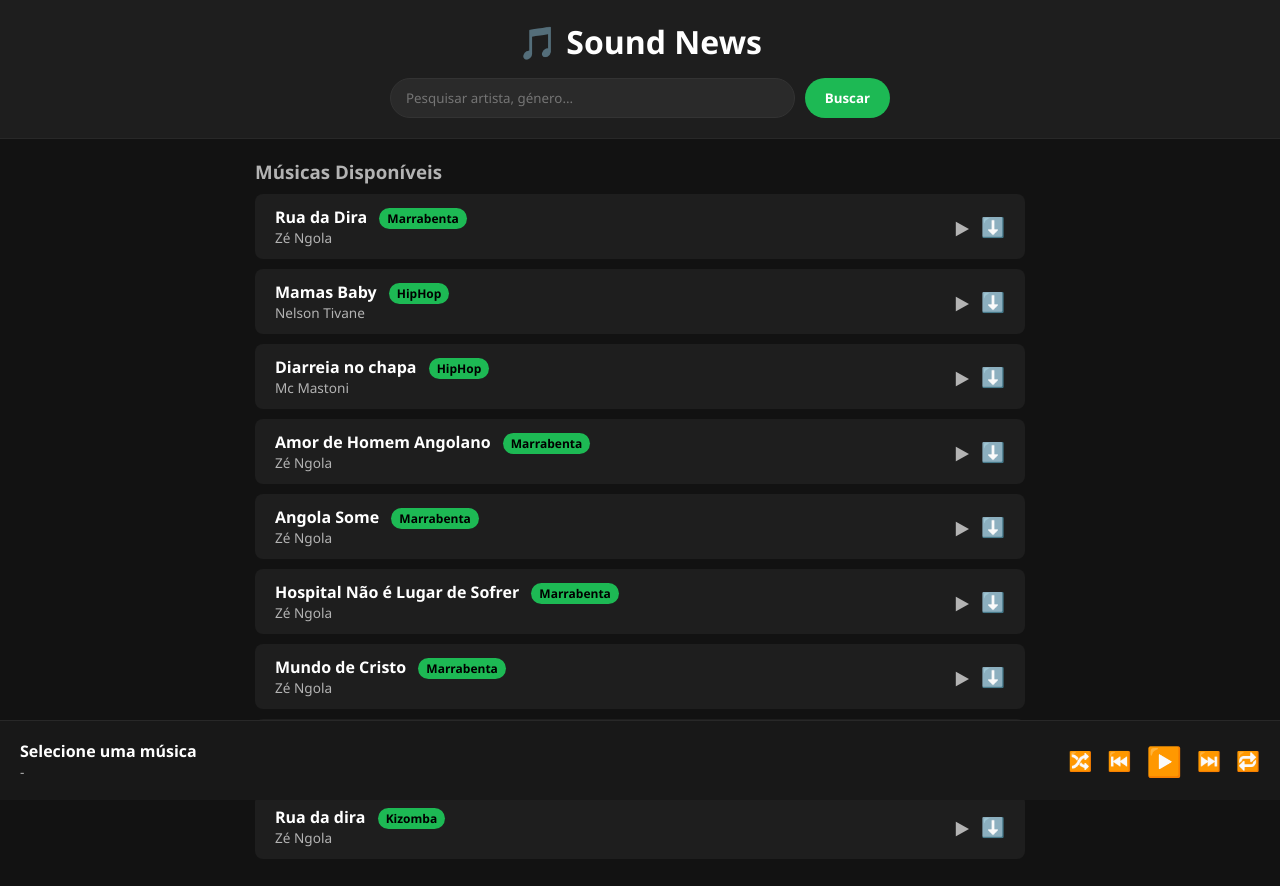
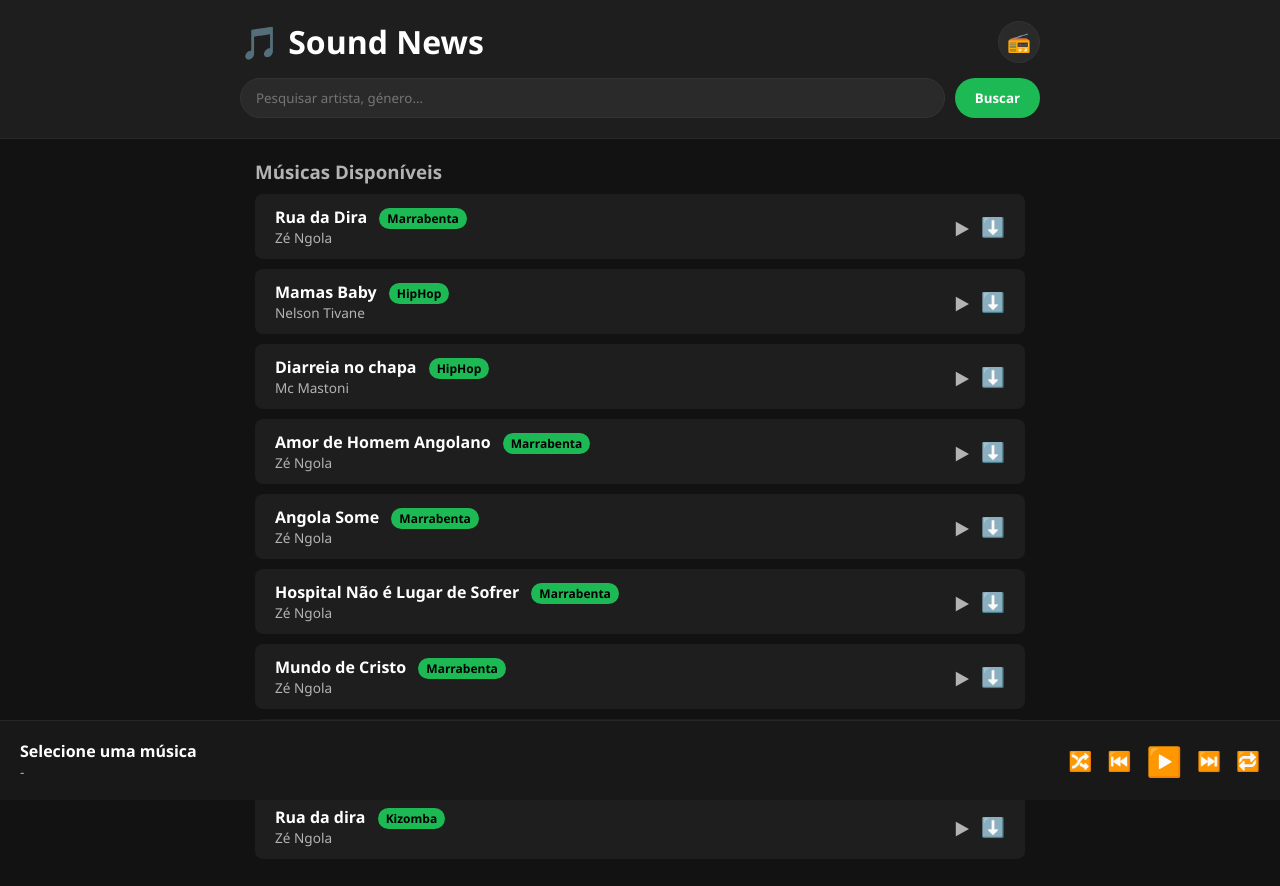
Before and after one commit to victorchitive1-jpg/Sound-News.github.io, a plain HTML site: page index.html in a window 1280 px wide. Drawn offline with Linux system fonts and the light colour scheme.

Commit message:
Radio Fm
Added header section with logo and radio button.

```diff
--- a/index.html
+++ b/index.html
@@ -12,6 +12,7 @@
             --secondary-color: #b3b3b3;
             --accent-color: #1db954;
             --player-bg: #181818;
+            --radio-active: #ff4757;
         }
 
         * {
@@ -29,16 +30,64 @@
 
         header {
             padding: 20px;
-            text-align: center;
             background-color: var(--card-bg);
             border-bottom: 1px solid #282828;
+        }
+
+        .header-top {
+            display: flex;
+            align-items: center;
+            justify-content: space-between;
+            max-width: 800px;
+            margin: 0 auto;
+        }
+
+        .logo-area {
+            display: flex;
+            align-items: center;
+            gap: 10px;
+        }
+
+        /* Botão do Ícone da Rádio */
+        .btn-radio-icon {
+            background: #2a2a2a;
+            border: 1px solid #333;
+            border-radius: 50%;
+            width: 42px;
+            height: 42px;
+            display: flex;
+            align-items: center;
+            justify-content: center;
+            font-size: 1.2rem;
+            cursor: pointer;
+            transition: all 0.2s ease;
+            color: #fff;
+        }
+
+        .btn-radio-icon:hover {
+            transform: scale(1.08);
+            border-color: var(--accent-color);
+        }
+
+        /* Animação quando a rádio está AOVIVO */
+        .btn-radio-icon.aovivo {
+            background-color: var(--radio-active);
+            border-color: var(--radio-active);
+            box-shadow: 0 0 12px rgba(255, 71, 87, 0.6);
+            animation: pulseira 1.5s infinite;
+        }
+
+        @keyframes pulseira {
+            0% { transform: scale(1); }
+            50% { transform: scale(1.06); }
+            100% { transform: scale(1); }
         }
 
         .search-box {
             display: flex;
             justify-content: center;
             gap: 10px;
-            max-width: 500px;
+            max-width: 800px;
             margin: 15px auto 0;
         }
 
@@ -181,7 +230,14 @@
 <body>
 
     <header>
-        <h1>🎵 Sound News</h1>
+        <div class="header-top">
+            <div class="logo-area">
+                <h1>🎵 Sound News</h1>
+            </div>
+            <!-- Ícone Clicável da Rádio (Sem texto) -->
+            <button class="btn-radio-icon" id="btn-radio" onclick="toggleRadio()" title="Ligar/Desligar Rádio Sound News">📻</button>
+        </div>
+
         <div class="search-box">
             <input type="text" id="input-busca" placeholder="Pesquisar artista, género..." onkeyup="tratarEnter(event)">
             <button onclick="executarPesquisa()">Buscar</button>
@@ -193,7 +249,10 @@
         <div class="lista-musicas" id="lista-musicas"></div>
     </div>
 
+    <!-- Leitor de Áudio Principal -->
     <audio id="audio-player"></audio>
+    <!-- Stream de Áudio da Rádio -->
+    <audio id="radio-player" src="https://stream.zeno.fm/f3wvbbqmdg8uv"></audio>
 
     <!-- Mini Player -->
     <div class="mini-player">
@@ -208,7 +267,6 @@
             <button class="btn-controle btn-play" id="btn-play" onclick="togglePlay()">▶️</button>
             <button class="btn-controle" onclick="mudarMusica(1)">⏭️</button>
             <button class="btn-controle" id="btn-repeat" onclick="toggleRepeat()">🔁</button>
-            <!-- Botão de Download no Player -->
             <a class="btn-acao" id="btn-download-player" href="#" download title="Baixar Música" style="display: none;">⬇️</a>
         </div>
     </div>
@@ -220,13 +278,47 @@
         let isPlaying = false;
         let isShuffle = false;
         let isRepeat = false;
+        let isRadioPlaying = false;
 
         const audio = document.getElementById('audio-player');
+        const radioAudio = document.getElementById('radio-player');
+        const btnRadio = document.getElementById('btn-radio');
         const containerLista = document.getElementById('lista-musicas');
         const btnPlay = document.getElementById('btn-play');
         const btnDownloadPlayer = document.getElementById('btn-download-player');
 
-        // Carregar do musicas.json
+        // Alternar Rádio (Ligar / Desligar)
+        function toggleRadio() {
+            if (isRadioPlaying) {
+                // Desligar Rádio
+                radioAudio.pause();
+                isRadioPlaying = false;
+                btnRadio.classList.remove('aovivo');
+                btnRadio.innerText = '📻';
+
+                document.getElementById('player-titulo').innerText = "Selecione uma música";
+                document.getElementById('player-artista').innerText = "-";
+            } else {
+                // Parar leitor normal se estiver tocando
+                if (isPlaying) {
+                    audio.pause();
+                    isPlaying = false;
+                    btnPlay.innerText = '▶️';
+                }
+
+                // Ligar Rádio
+                radioAudio.play().catch(e => console.log("Erro ao tocar rádio:", e));
+                isRadioPlaying = true;
+                btnRadio.classList.add('aovivo');
+                btnRadio.innerText = '📻';
+
+                document.getElementById('player-titulo').innerText = "Rádio Sound News FM";
+                document.getElementById('player-artista').innerText = "Transmissão AO VIVO";
+                btnDownloadPlayer.style.display = 'none';
+            }
+        }
+
+        // Carregar músicas do JSON
         async function carregarMusicas() {
             try {
                 const res = await fetch('musicas.json');
@@ -242,7 +334,7 @@
             containerLista.innerHTML = '';
             lista.forEach((musica, index) => {
                 const card = document.createElement('div');
-                card.className = `card-musica ${index === indexAtual ? 'tocando' : ''}`;
+                card.className = `card-musica ${index === indexAtual && !isRadioPlaying ? 'tocando' : ''}`;
                 card.innerHTML = `
                     <div class="info-musica" onclick="selecionarMusica(${index})">
                         <h4>${musica.titulo} <span class="genero-tag">${musica.genero || 'Single'}</span></h4>
@@ -250,7 +342,6 @@
                     </div>
                     <div class="acoes-card">
                         <button class="btn-acao" onclick="selecionarMusica(${index})" title="Ouvir">▶</button>
-                        <!-- Botão de Download na Lista -->
                         <a class="btn-acao" href="${musica.audio}" download="${musica.downloadNome || musica.titulo + '.mp3'}" title="Baixar">⬇️</a>
                     </div>
                 `;
@@ -259,13 +350,17 @@
         }
 
         function selecionarMusica(index) {
+            // Se a rádio estiver ligada, desliga
+            if (isRadioPlaying) {
+                toggleRadio();
+            }
+
             indexAtual = index;
             const m = listaExibida[indexAtual];
 
             document.getElementById('player-titulo').innerText = m.titulo;
             document.getElementById('player-artista').innerText = m.artista;
 
-            // Configura o áudio e o botão de download no leitor
             audio.src = m.audio;
             audio.play();
             isPlaying = true;
@@ -279,6 +374,11 @@
         }
 
         function togglePlay() {
+            if (isRadioPlaying) {
+                toggleRadio();
+                return;
+            }
+
             if (indexAtual === -1 && listaExibida.length > 0) {
                 selecionarMusica(0);
                 return;
@@ -304,7 +404,7 @@
         }
 
         function mudarMusica(dir) {
-            if (listaExibida.length === 0) return;
+            if (listaExibida.length === 0 || isRadioPlaying) return;
             if (isRepeat && dir === 1) {
                 indexAtual = indexAtual;
             } else if (isShuffle && dir === 1) {
```
